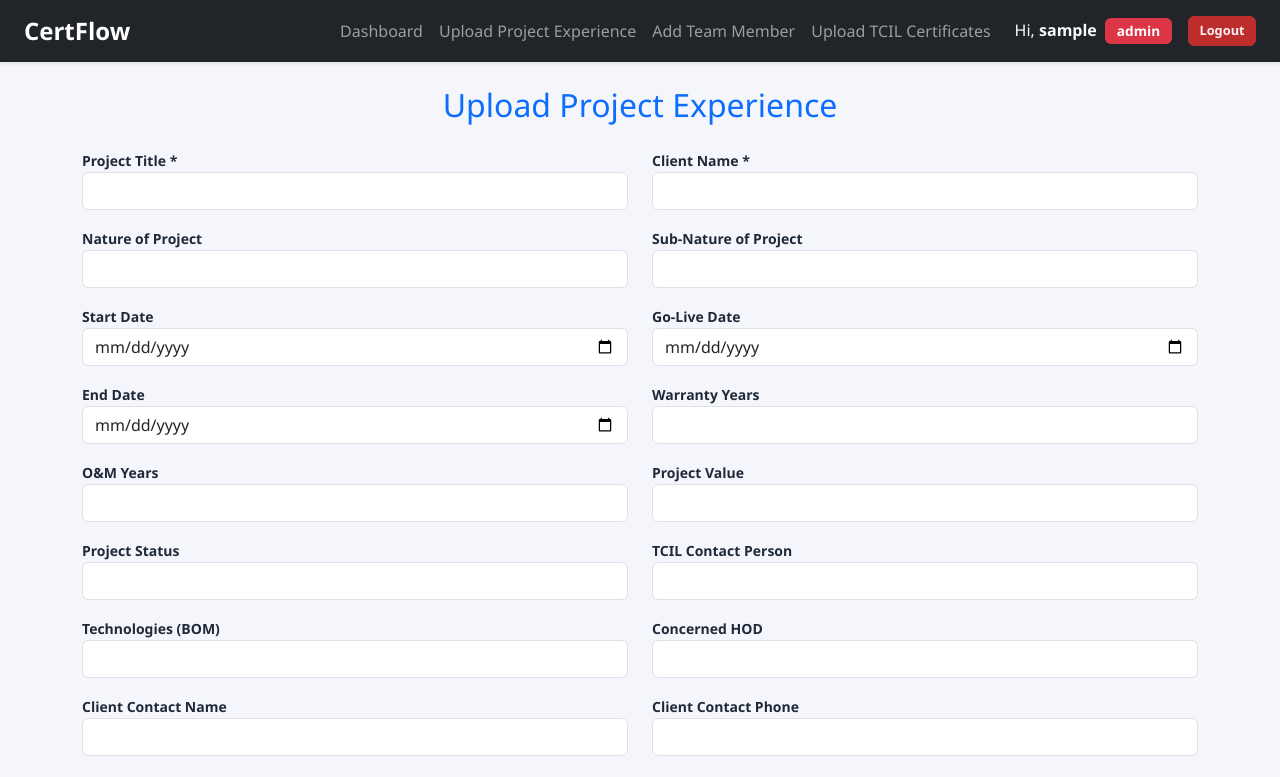
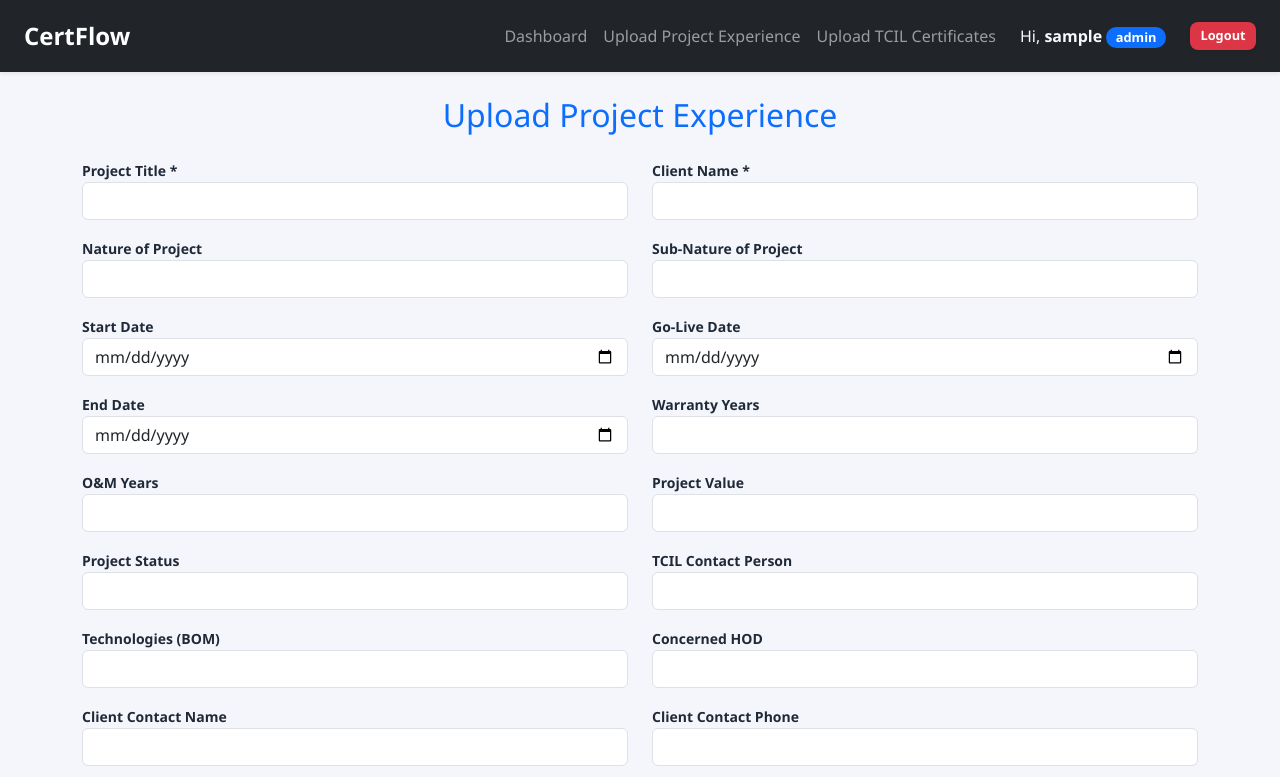
Before and after one commit to ishpreet160/CertFlow, a React (Create React App) app in the folder project-portal-frontend/: page /upload in a window 1280 px wide. Shown: the top 777 px of the page. Built offline with nearby package versions, Linux system fonts and the light colour scheme; sample sign-in values are in the browser's storage.

Commit message:
feat: implement RBAC and Manager Dashboard infrastructure

```diff
--- a/project-portal-frontend/src/App.js
+++ b/project-portal-frontend/src/App.js
@@ -14,6 +14,7 @@ import TCILUploadForm from './pages/TCILUploadForm';
 import ForgotPasswordPage from './pages/ForgotPasswordPage';
 import ResetPasswordPage from './pages/ResetPasswordPage';
 import Home from './pages/Home';
+import ManagerDashboard from './components/ManagerDashboard';
 
 function App() {
   return (
@@ -21,45 +22,76 @@ function App() {
       <NavBar />
       <main className="flex-grow-1 d-flex flex-column justify-content-center">
         <Routes>
-          <Route
-          path="/register"
-          element={<RegisterPage/>}/>
-
+          <Route path="/register" element={<RegisterPage />} />
 
           <Route path="/" element={<Home />} />
           <Route path="/login" element={<LoginPage />} />
 
           {/* Public Password Recovery Routes */}
           <Route path="/forgot-password" element={<ForgotPasswordPage />} />
-        <Route path="/reset-password/:token" element={<ResetPasswordPage />} />
+          <Route
+            path="/reset-password/:token"
+            element={<ResetPasswordPage />}
+          />
 
           {/* Standard Protected Routes */}
           <Route
             path="/dashboard"
-          element={<ProtectedRoute><Dashboard /></ProtectedRoute>}
+            element={
+              <ProtectedRoute>
+                <Dashboard />
+              </ProtectedRoute>
+            }
           />
           <Route
             path="/upload"
-          element={<ProtectedRoute><UploadPage /></ProtectedRoute>}
+            element={
+              <ProtectedRoute>
+                <UploadPage />
+              </ProtectedRoute>
+            }
           />
           <Route
             path="/tcil-upload"
-          element={<ProtectedRoute><TCILUploadForm /></ProtectedRoute>}
+            element={
+              <ProtectedRoute>
+                <TCILUploadForm />
+              </ProtectedRoute>
+            }
           />
           <Route
             path="/certificate/:id"
-          element={<ProtectedRoute><CertificateDetails /></ProtectedRoute>}
+            element={
+              <ProtectedRoute>
+                <CertificateDetails />
+              </ProtectedRoute>
+            }
           />
           <Route
             path="/certificates/edit/:id"
-          element={<ProtectedRoute><EditCertificateForm /></ProtectedRoute>}
+            element={
+              <ProtectedRoute>
+                <EditCertificateForm />
+              </ProtectedRoute>
+            }
           />
 
           {/* Manager-Only Restricted Routes */}
-
+          <Route
+            path="/manager/dashboard"
+            element={
+              <ProtectedRoute allowedRoles={["manager", "admin"]}>
+                <ManagerDashboard />
+              </ProtectedRoute>
+            }
+          />
           <Route
             path="/manager/tcil-certificates"
-          element={<ProtectedRoute><ManagerTCILCertificates /></ProtectedRoute>}
+            element={
+              <ProtectedRoute>
+                <ManagerTCILCertificates />
+              </ProtectedRoute>
+            }
           />
           <Route path="*" element={<Navigate to="/login" />} />
         </Routes>
--- a/project-portal-frontend/src/ProtectedRoute.js
+++ b/project-portal-frontend/src/ProtectedRoute.js
@@ -1,9 +1,18 @@
 import React from 'react';
 import { Navigate } from 'react-router-dom';
 
-function ProtectedRoute({ children }) {
+function ProtectedRoute({ children, allowedRoles }) {
   const token = localStorage.getItem('token');
-  return token ? children : <Navigate to="/" />;
+  const userRole = localStorage.getItem('userRole');
+
+  if (!token) {
+    return <Navigate to="/login" />;
+  }
+  if (allowedRoles && !allowedRoles.includes(userRole)) {
+    return <Navigate to="/dashboard" />;
+  }
+
+  return children;
 }
 
 export default ProtectedRoute;
--- a/project-portal-frontend/src/components/NavBar.js
+++ b/project-portal-frontend/src/components/NavBar.js
@@ -34,43 +34,51 @@ function NavBar() {
             <>
               {/* Logged In Links */}
               <li className="nav-item">
-          <Link className="nav-link" to="/dashboard">Dashboard</Link>
+                <Link className="nav-link" to="/dashboard">
+                  Dashboard
+                </Link>
               </li>
               <li className="nav-item">
-          <Link className="nav-link" to="/upload">Upload Project Experience</Link>
+                <Link className="nav-link" to="/upload">
+                  Upload Project Experience
+                </Link>
               </li>
 
-        {(role === "manager" || role === "admin") && (
-          <>
               <li className="nav-item">
-              <Link className="nav-link" to="/register">Add Team Member</Link>
-            </li>
-          </>
-        )}
-
-         <li className="nav-item">
-              <Link className="nav-link" to="/tcil-upload">Upload TCIL Certificates</Link>
+                <Link className="nav-link" to="/tcil-upload">
+                  Upload TCIL Certificates
+                </Link>
               </li>
 
-
-        <li className="nav-item ms-lg-3">
+              <li className="nav-item d-flex align-items-center ms-lg-3 py-2">
                 <span className="navbar-text text-light me-3">
-            Hi, <strong>{userName || 'User'}</strong>
-            <span className={`badge ms-2 ${role === 'admin' ? 'bg-danger' : 'bg-primary'}`}>{role}</span>
+                  Hi, <strong className="me-1">{userName || "User"}</strong>
+                  <span className="badge bg-primary">{role}</span>
                 </span>
-        </li>
-        <li className="nav-item">
-          <button className="btn btn-sm btn-outline-danger" onClick={handleLogout}>Logout</button>
+                <button
+                  className="btn btn-sm btn-danger fw-bold ms-2 shadow-sm"
+                  onClick={handleLogout}
+                  style={{ borderRadius: "8px" }}
+                >
+                  Logout
+                </button>
               </li>
             </>
           ) : (
             <>
-        {/* Logged Out Links - Crucial for the Homepage */}
+              {/* Logged Out Links - Crucial for Homepage */}
               <li className="nav-item">
-          <Link className="nav-link" to="/login">Login</Link>
+                <Link className="nav-link" to="/login">
+                  Login
+                </Link>
               </li>
               <li className="nav-item">
-          <Link className="nav-link btn btn-primary text-white ms-2" to="/register">Join CertFlow</Link>
+                <Link
+                  className="nav-link btn btn-primary text-white ms-2"
+                  to="/register"
+                >
+                  Join CertFlow
+                </Link>
               </li>
             </>
           )}
--- a/project-portal-frontend/src/pages/ForgotPasswordPage.js
+++ b/project-portal-frontend/src/pages/ForgotPasswordPage.js
@@ -41,7 +41,7 @@ function ForgotPasswordPage() {
             <label className="form-label small fw-bold">Email Address</label>
             <input
               type="email"
-              className="form-control form-control-lg"
+              className="form-control form-control"
               placeholder="name@tcil.com"
               value={email}
               onChange={(e) => setEmail(e.target.value)}
```
Also changed, not shown: 1 other file (tests, documents, lock files or other folders). Lines whose indentation alone changed are shown as unchanged.
